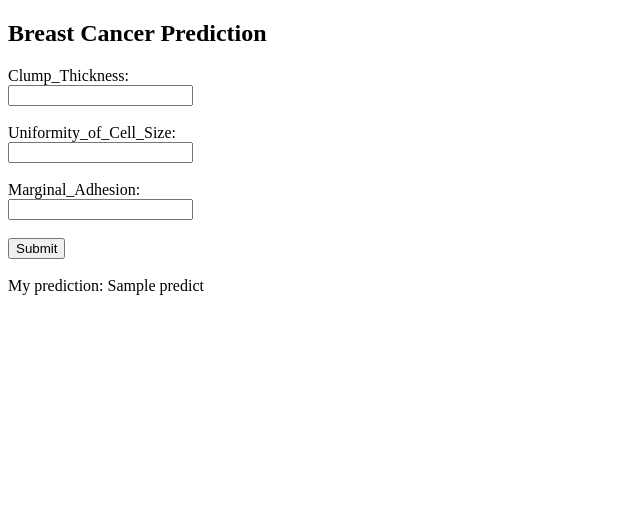
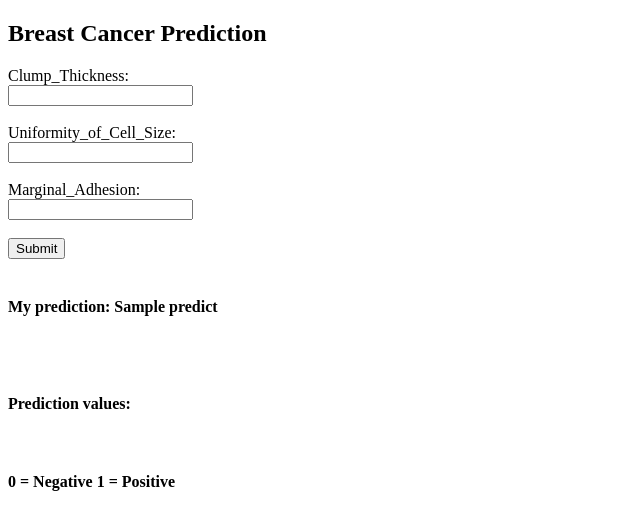
Before and after one commit to d7analyst/ANA680-Homework, a Flask app: template templates/index.html in a window 1280 px wide. Shown: the top 530 px of the page, without its empty margins (0-640 px from the left). Run offline with Flask 2, Linux system fonts and the light colour scheme; the template is opened without the code that fills it: most values are stand-ins (such as "Sample title", 1, 10 or a date in 2020); parts of the project's set-up code (start-up, migrations or seed data) failed here and were passed over.

Commit message:
updates to index.html

```diff
--- a/templates/index.html
+++ b/templates/index.html
@@ -16,6 +16,9 @@
 
         <input type=submit    value=Submit><br><br>
    </form>
-    My prediction: {{ predict }}
+    <h4> My prediction: {{ predict }} </h4><br><br>
+    <h4> Prediction values: </h4><br>
+    <h4> 0 = Negative   1 = Positive</h4>
+
 </body>
 </html>
```
